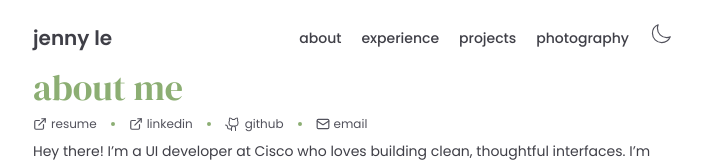
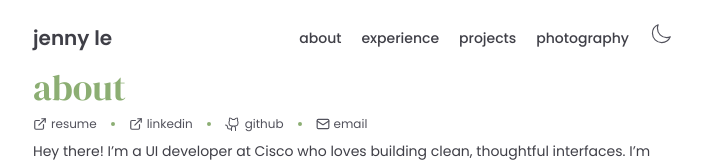
Before and after one commit to Jennykuma/portfolio-site-v2, a React (Vite) app: page / in a window 1280 px wide. Shown: the top 162 px of the page, without its empty margins (287-991 px from the left). Built offline with nearby package versions, Linux system fonts and the light colour scheme.

Commit message:
Change about me to about

```diff
--- a/src/components/About.tsx
+++ b/src/components/About.tsx
@@ -4,7 +4,7 @@ import GitHubIcon from './icons/GitHubIcon';
 const About = () => {
 	return (
 		<section id='about'>
-			<h2 className='font-serif-display text-4xl text-sage'>about me</h2>
+			<h2 className='font-serif-display text-4xl text-sage'>about</h2>
 			<div className='flex flex-wrap items-center gap-1 mt-1 mb-1 text-xs'>
 				<a
 					href='https://docs.google.com/document/d/1HA1GSLI_EDFc2xo64T8sKAP7vPcBgZQG_HNz8qpoDRs/edit?usp=sharing'
```
